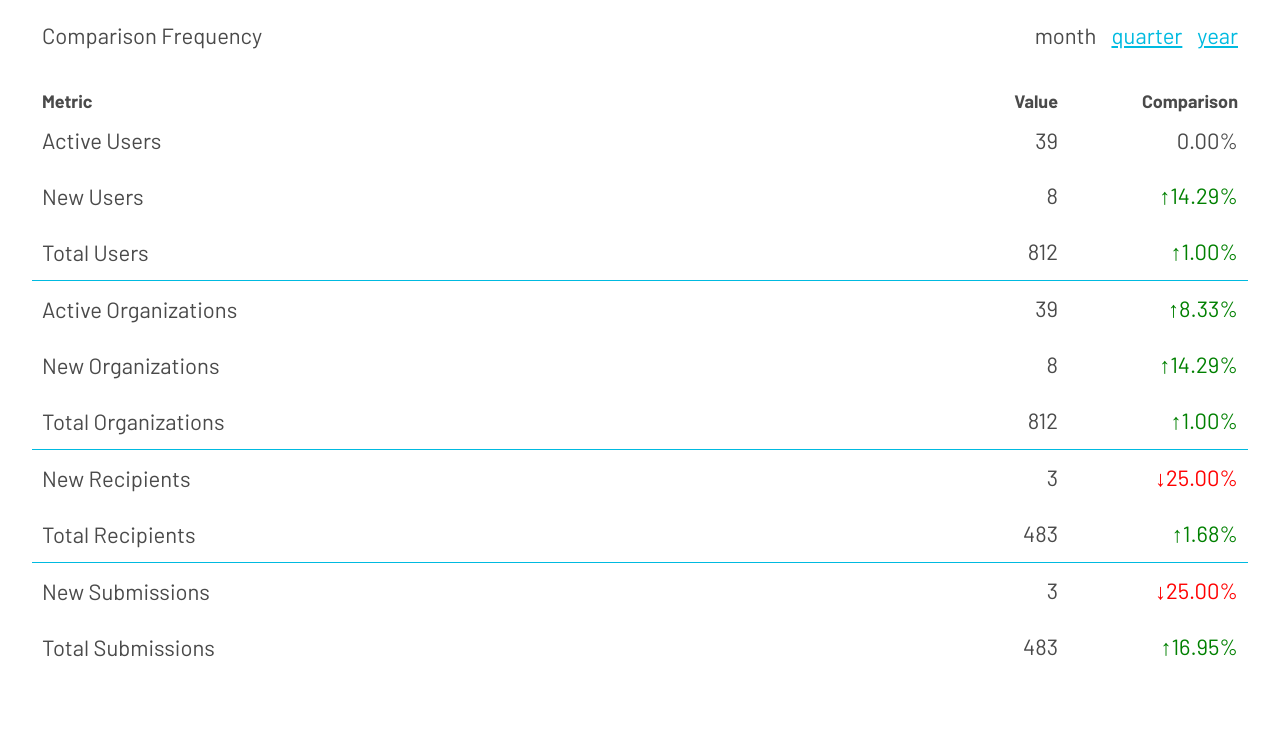
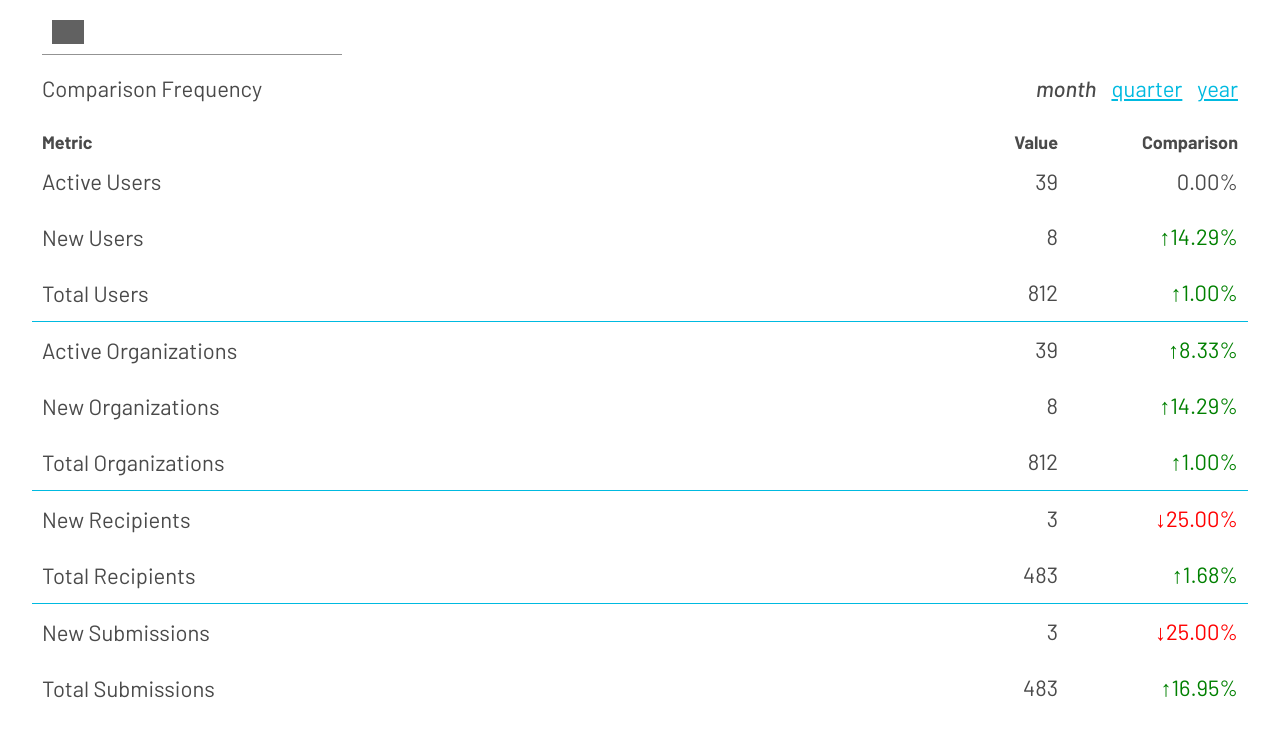
Before and after one commit to emauldin84/newstory-metrics-dashboard, a React (Create React App) app: page / in a window 1280 px wide. Shown: the top 736 px of the page. Built offline with nearby package versions, Linux system fonts and the light colour scheme; grey boxes are pictures that could not be loaded.

Commit message:
adds shortcut icon and site logo as well as minor style tweaks

```diff
--- a/public/index.html
+++ b/public/index.html
@@ -2,7 +2,7 @@
 <html lang="en">
   <head>
     <meta charset="utf-8" />
-    <link rel="icon" href="%PUBLIC_URL%/favicon.ico" />
+    <link rel="shortcut icon" href="https://360kk73nf60j1amgkj11crnq-wpengine.netdna-ssl.com/wp-content/themes/newstory/src/img/favicon.png" />
     <meta name="viewport" content="width=device-width, initial-scale=1" />
     <meta name="theme-color" content="#000000" />
     <meta
--- a/src/components/ComparisonFrequency/ComparisonFrequency.css
+++ b/src/components/ComparisonFrequency/ComparisonFrequency.css
@@ -1,6 +1,10 @@
 .comparison-container, .frequency-selector {
     display: flex;
     flex-direction: row;
+}
+.comparison-container p {
+    margin-top: 10px;
+    margin-bottom: 10px;
 }
 .frequency-title {
     margin-left: 10px;
@@ -25,4 +29,5 @@
 .active {
     text-decoration: none;
     color: #4A4A4A;
+    font-style: italic;
 }
--- a/src/components/Dashboard/Dashboard.css
+++ b/src/components/Dashboard/Dashboard.css
@@ -25,3 +25,16 @@
     margin-top: 20px;
     margin-bottom: 0;
 }
+.logo-container {
+    display: flex;
+    margin: 10px;
+    padding: 10px;
+    border-bottom: 1px solid rgb(147, 147, 147);
+    width: 35vmin;
+}
+.logo {
+    filter: invert(1);
+    height: 3vmin;
+    width: auto;
+    align-self: flex-start;
+}
--- a/src/components/Dashboard/Dashboard.js
+++ b/src/components/Dashboard/Dashboard.js
@@ -1,5 +1,5 @@
 import React, { useState, useEffect } from 'react';
-import axios from 'axios'
+// import axios from 'axios'
 
 import './Dashboard.css';
 import Metric from '../Metric/Metric'
@@ -7,10 +7,10 @@ import ComparisonFrequency from '../ComparisonFrequency/ComparisonFrequency'
 import Modal from '../Modal/Modal'
 
 let Dashboard = () => {
-    const [metrics, setMetrics] = useState([])
+    // const [metrics, setMetrics] = useState([])
     const [frequency, setFrequency] = useState('lastMonth')
     // const [fetching, setFetching] = useState(false)
-    const [selectedMetric, setSelectedMetric] = useState(null)
+    // const [selectedMetric, setSelectedMetric] = useState(null)
     let nsMetrics = {
         users: {
             active: {
@@ -105,16 +105,16 @@ let Dashboard = () => {
     //     })
     // }
 
-    const handleMetricClick = (e) => {
-        let selected = metrics.filter(metric => {
-            return metric.base === e.target.id
-        })
-        setSelectedMetric(...selected)
-    }
+    // const handleMetricClick = (e) => {
+    //     let selected = metrics.filter(metric => {
+    //         return metric.base === e.target.id
+    //     })
+    //     setSelectedMetric(...selected)
+    // }
 
-    const handleBackgroundClick = () => {
-        setSelectedMetric(null)
-    }
+    // const handleBackgroundClick = () => {
+    //     setSelectedMetric(null)
+    // }
     const handleFrequencyClick = (freq) => {
         setFrequency(freq)
     }
@@ -125,14 +125,18 @@ let Dashboard = () => {
                     metricsData={nsMetrics[m]}
                     metrics={m}
                     frequency={frequency}
-                    selectedMetric={selectedMetric}
-                    handleMetricClick={handleMetricClick}/>
+                    // selectedMetric={selectedMetric}
+                    // handleMetricClick={handleMetricClick}
+                    />
     })
 
-    let modal = selectedMetric ? <Modal selectedMetric={selectedMetric} handleBackgroundClick={handleBackgroundClick}/> : null
+    // let modal = selectedMetric ? <Modal selectedMetric={selectedMetric} handleBackgroundClick={handleBackgroundClick}/> : null
 
     return (
         <div className="dashboard-container" >
+            <div className='logo-container'>
+                <img className='logo' src='https://360kk73nf60j1amgkj11crnq-wpengine.netdna-ssl.com/wp-content/themes/newstory/src/img/logo.png'/>
+            </div>
             <ComparisonFrequency handleFrequencyClick={handleFrequencyClick} frequency={frequency}/>
             <div className='title-display'>
                 <p className='titles' id='title-metric'><b>Metric</b></p>
@@ -140,7 +144,7 @@ let Dashboard = () => {
                 <p className='titles' id='title-comparison'><b>Comparison</b></p>
             </div>
             {metricsDisplay}
-            {modal}
+            {/* {modal} */}
         </div>
     );
 }
```
